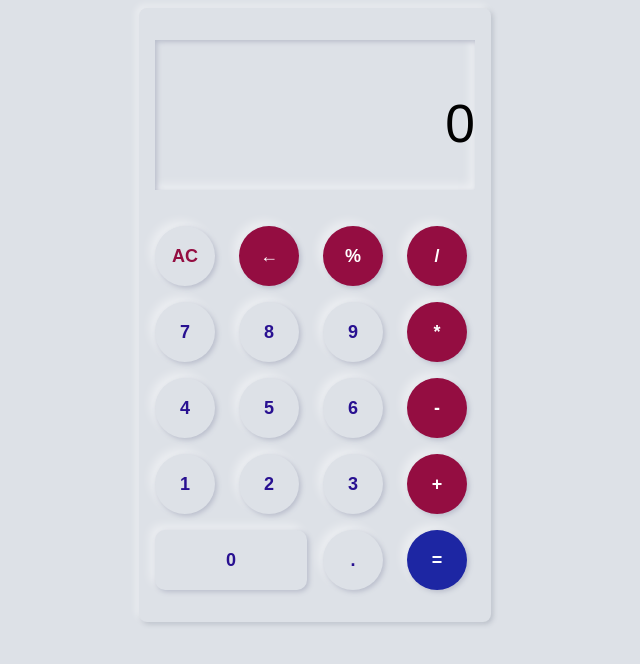
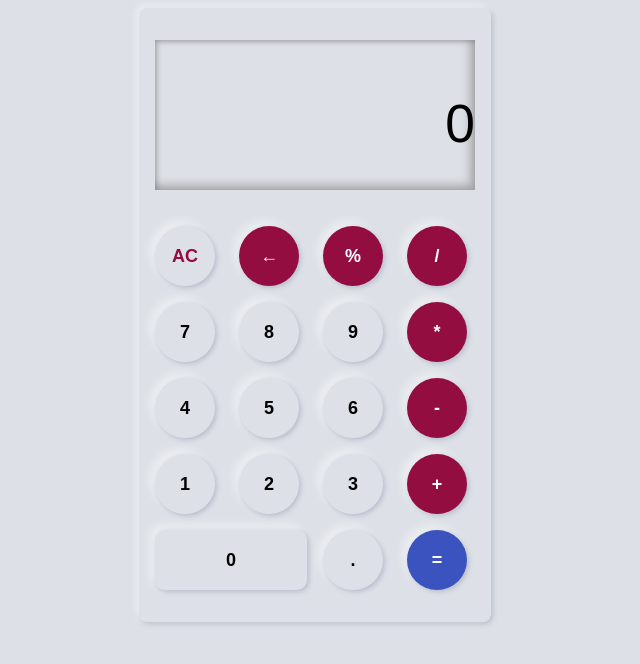
Before and after one commit to muhammadyosa/RZ-Calculator-Project, a plain HTML site: page index.html in a window 1280 px wide. Shown: the whole page, without its empty margins (325-965 px from the left). Drawn offline with nearby package versions, Linux system fonts and the light colour scheme.

Commit message:
Project Calculator

```diff
--- a/stylesheet.css
+++ b/stylesheet.css
@@ -1,5 +1,5 @@
 .btn-oppp{
-  background-color: #1d26a3;
+  background-color: #3b53be;
   color: #fff!important;
   font-weight: ;
 }
@@ -17,7 +17,6 @@
 }
 
 .btn-clr{
-  color: rgb(40, 16, 145)!important;
   font-weight: bold;
 }
 
@@ -42,8 +41,8 @@ body {
 .container .result {
   width: 100%;
   height: 150px;
-  box-shadow: inset 2px 2px 5px #babecc,
-              inset -5px -5px 10px #ffffff73;
+  box-shadow: inset 2px 2px 5px #66636373,
+              inset -5px -5px 10px #66636373;
 
 }
 .container .result p {
@@ -71,7 +70,9 @@ body {
               -5px -5px 10px #ffffff73;
 }
 .button:hover{
-  color: #3498db;
+  background-color: #0f1e69;
+  color: #940d41;
+  transition: 0.5s ease-in-out;
 
 
 }
```
